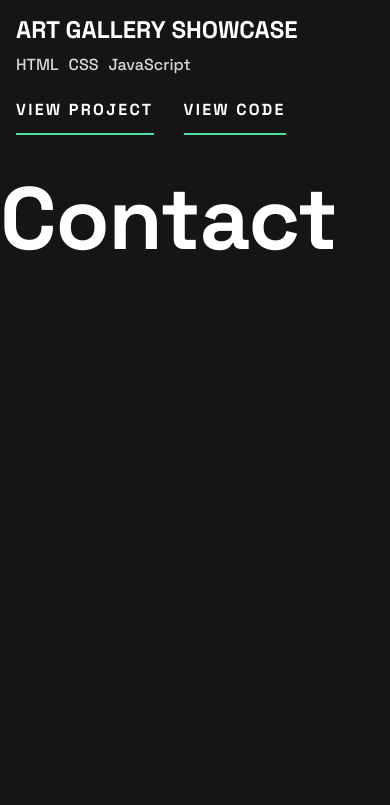
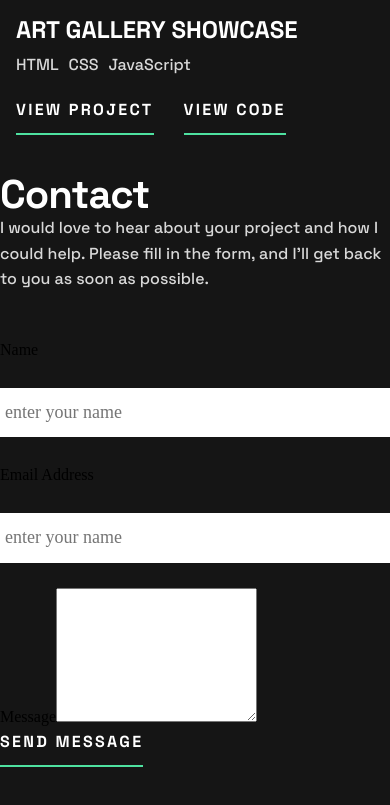
Before and after one commit to cboswel1/single-page-portfolio-demo, a React (Vite) app: page / in a window 390 px wide. Shown: the part 3912-4717 px from the top of the page. Before the commit the page ends 4175 px from the top, so only its background shows below. Built offline with nearby package versions, Linux system fonts and the light colour scheme.

Commit message:
contact framing

```diff
--- a/src/components/contact/contact.component.jsx
+++ b/src/components/contact/contact.component.jsx
@@ -1,11 +1,49 @@
 import React from 'react';
-import './contact.styles.scss'
+import './contact.styles.scss';
+
+import Button from '../button/button.component';
 
 const Contact = () => {
+  return (
+    <div className="contact">
+      <div className="contact__message--container">
+        <h1>Contact</h1>
+        <p>
+          I would love to hear about your project and how I could help. Please
+          fill in the form, and I’ll get back to you as soon as possible.
+        </p>
+      </div>
+      <div className="contact__form">
+        <form>
+          <div class="contact__form--group">
+            <label for="contact__form--name">Name</label>
+            <input
+              type="name"
+              name="name"
+              className="form-control"
+              id="name"
+              placeholder="enter your name"
+            />
+          </div>
+          <div class="contact__form--group">
+            <label for="contact__form--email">Email Address</label>
+            <input
+              type="email"
+              name="email"
+              className="form-control"
+              id="email"
+              placeholder="enter your name"
+            />
+          </div>
+          <div class="contact__form--group">
+            <label for="contact__form--body">Message</label>
+            <textarea className="form-control" id="name" rows="5"></textarea>
+          </div>
+          <Button type="button">Send Message</Button>
+        </form>
+      </div>
+    </div>
+  );
+};
 
-    return (
-        <h1 className="contact">Contact</h1>
-    )
-}
-
-export default Contact
+export default Contact;
--- a/src/components/contact/contact.styles.scss
+++ b/src/components/contact/contact.styles.scss
@@ -1,3 +1,45 @@
+@use '../../globals.scss' as *;
+
 .contact {
-  font-size: 88px;
+  display: flex;
+  flex-direction: column;
+
+  &__form {
+    position: relative;
+    margin: 45px 0;
+
+    input {
+      color: var(--color-neutral-white);
+      background: none;
+      background-color: white;
+      font-size: 18px;
+      padding: 10px 10px 10px 5px;
+      display: block;
+      width: 100%;
+      border: none;
+      border-radius: 0;
+      border-bottom: 1px solid var(--color-neutral-white);
+      margin: 25px 0;
+
+      &:focus {
+        outline: none;
+      }
+    }
+  }
 }
+
+@media (min-width: $bp-tablet) {
+  .contact {
+    display: flex;
+    max-width: 708px;
+    margin: auto;
+  }
+}
+
+@media (min-width: $bp-desktop) {
+  .contact {
+    display: flex;
+    flex-direction: row;
+    max-width: 1110px;
+  }
+}
--- a/src/components/projects/projects.component.jsx
+++ b/src/components/projects/projects.component.jsx
@@ -20,10 +20,10 @@ import MemoryGameMobile from '../../assets/images/thumbnail-project-5-small.webp
 import ArtGalleryMobile from '../../assets/images/thumbnail-project-6-small.webp';
 
 const Projects = () => {
-  const [isDesktop, setDesktop] = useState(window.innerWidth > 1000);
+  const [isDesktop, setDesktop] = useState(window.innerWidth > 1024);
 
   const updateMedia = () => {
-    setDesktop(window.innerWidth > 1000);
+    setDesktop(window.innerWidth > 1024);
   };
 
   useEffect(() => {
@@ -92,7 +92,7 @@ const Projects = () => {
         <h2>Projects</h2>
         <Button type="button">Contact Me</Button>
       </div>
-      <div className='projects__container'>
+      <div className="projects__container">
         {projects.map((projects) => {
           return (
             <div className="projects__content" key={projects.id}>
--- a/src/components/projects/projects.styles.scss
+++ b/src/components/projects/projects.styles.scss
@@ -90,3 +90,33 @@
     }
   }
 }
+
+@media (min-width: $bp-desktop) {
+  .projects {
+    display: flex;
+    max-width: 1110px;
+    flex-wrap: wrap;
+    margin: auto;
+
+    &__header--container {
+      display: flex;
+      justify-content: space-between;
+      width: 100%;
+    }
+
+    &__container {
+      display: flex;
+      flex-wrap: wrap;
+    }
+
+    &__content {
+      flex: 0 0 50%;
+
+      align-items: center;
+    }
+
+    &__image--mobile {
+      max-width: 342px;
+    }
+  }
+}
--- a/src/globals.scss
+++ b/src/globals.scss
@@ -85,6 +85,6 @@ hr {
     font-size: 3rem;
   }
   h3 {
-    font-size: 2.5rem;
+    font-size: 1.5rem;
   }
 }
```
Lines whose indentation alone changed are shown as unchanged.
